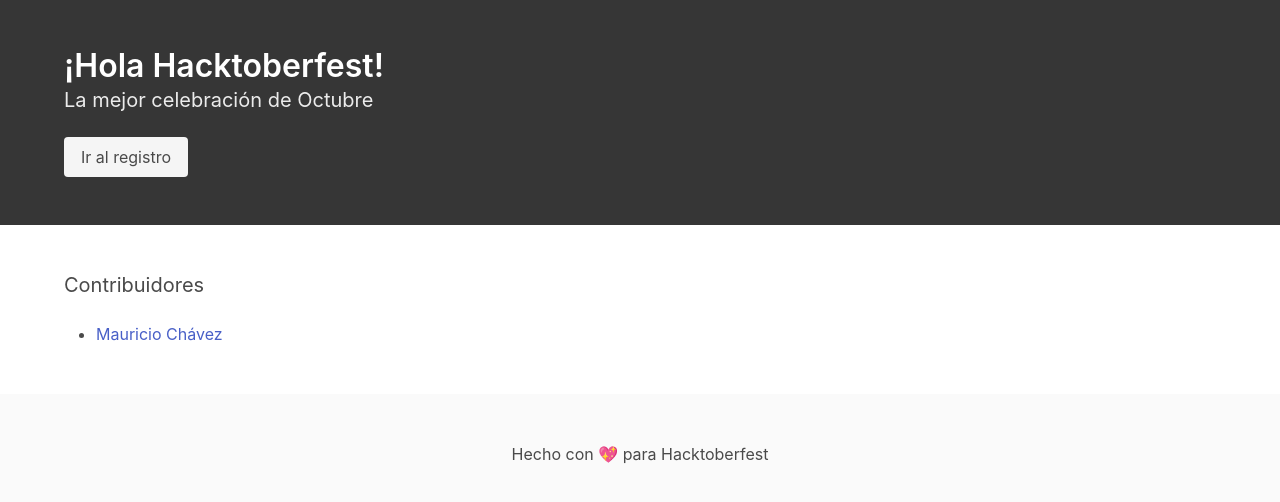
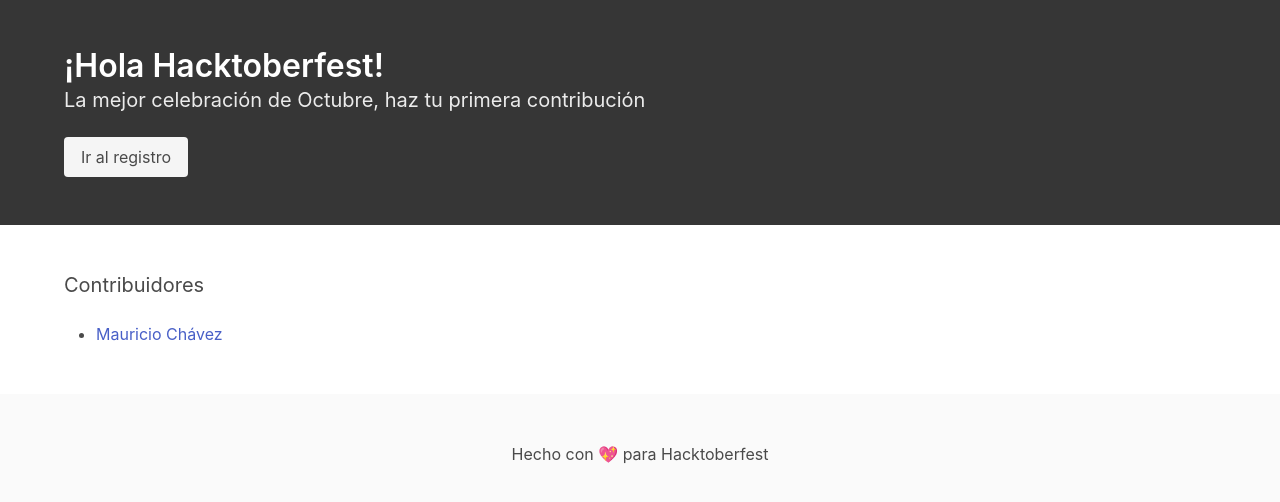
Before and after one commit to mauricio-chavez/hacktoberfest-2020-starter, a plain HTML site: page index.html in a window 1280 px wide. Drawn offline with nearby package versions, Linux system fonts and the light colour scheme.

```diff
--- a/index.html
+++ b/index.html
@@ -4,7 +4,7 @@
   <meta charset="UTF-8">
   <meta name="viewport" content="width=device-width, initial-scale=1.0">
   <link rel="stylesheet" href="https://cdn.jsdelivr.net/npm/bulma@0.9.1/css/bulma.min.css">
-  <title>Hola Hacktoberfest</title>
+  <title>¡Hola, Hacktoberfest!</title>
 </head>
 <body>
   <section class="hero is-dark">
@@ -14,7 +14,7 @@
           ¡Hola Hacktoberfest!
         </h1>
         <h2 class="subtitle">
-          La mejor celebración de Octubre
+          La mejor celebración de Octubre, haz tu primera contribución
         </h2>
         <a class="button is-light" href="https://hacktoberfest.digitalocean.com/">Ir al registro</a>
       </div>
```
